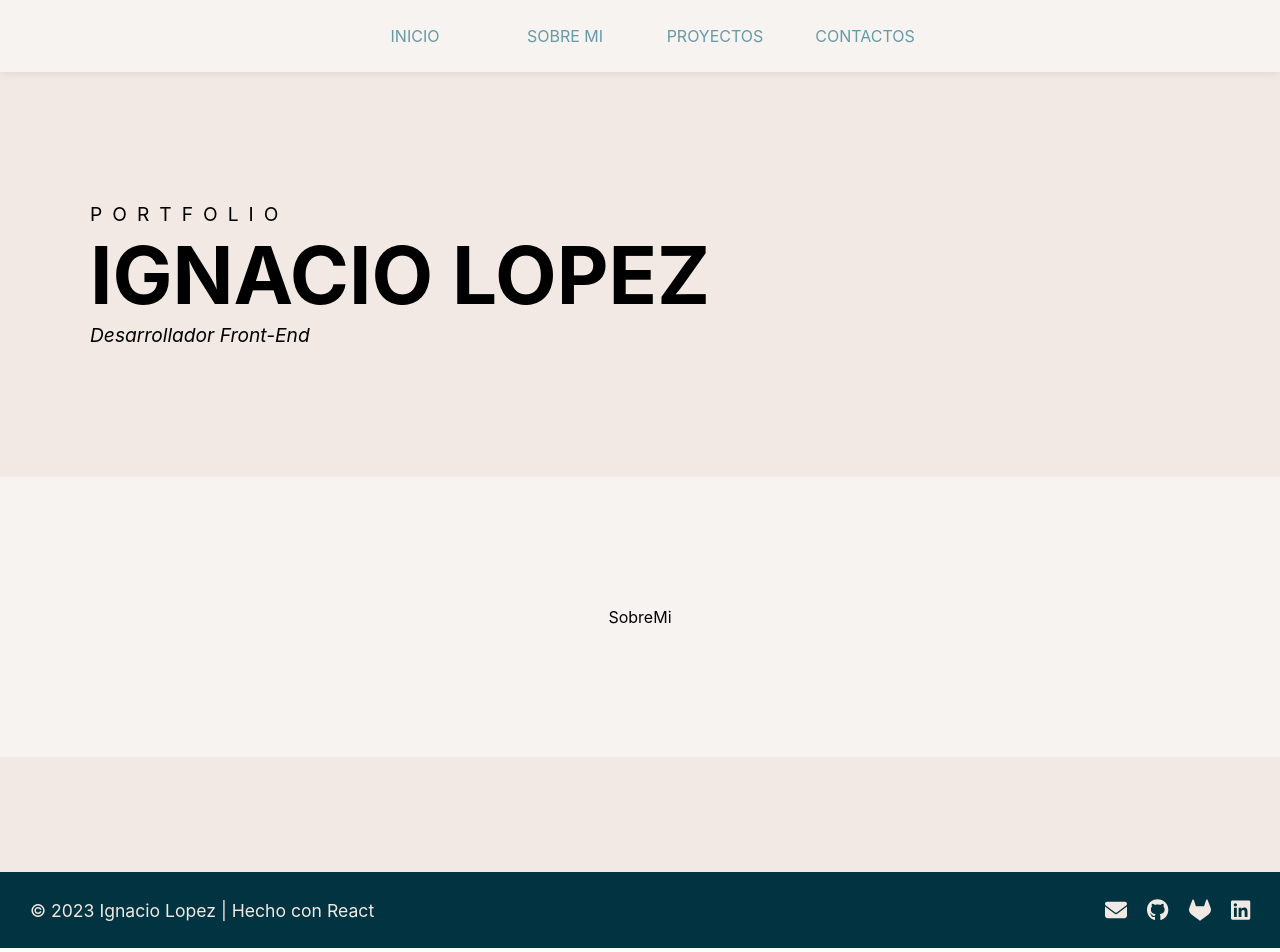
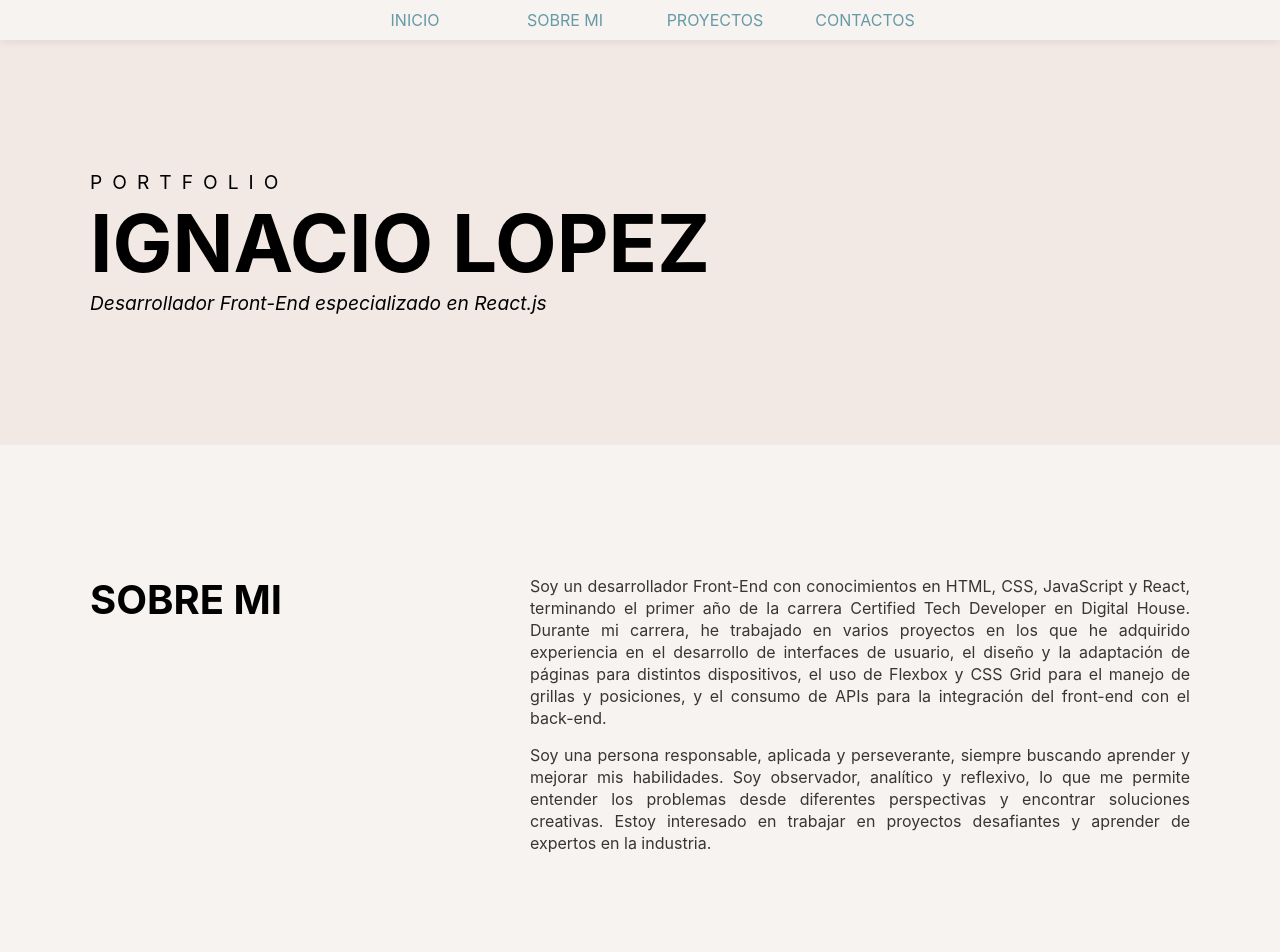
Before and after one commit to Lopezzz099/portfolio-ignacio-lopez, a React (Create React App) app: page /home in a window 1280 px wide. Shown: the top 952 px of the page. Built offline with nearby package versions, Linux system fonts and the light colour scheme; some icons are missing.

Commit message:
Agregando proyectos

```diff
--- /dev/null
+++ b/src/Components/Contactos.jsx
@@ -0,0 +1,9 @@
+import React from 'react'
+
+const Contactos = () => {
+  return (
+    <section>Contactos</section>
+  )
+}
+
+export default Contactos
--- a/src/Components/Header.jsx
+++ b/src/Components/Header.jsx
@@ -6,10 +6,10 @@ const Header = () => {
     <header>
       <div>
         <ul className="menuDesktop">
-          <p>Inicio</p>
-          <p>Sobre mi</p>
-          <p>Proyectos</p>
-          <p>Contactos</p>
+          <a href="#inicio">Inicio</a>
+          <a href="#sobreMi">Sobre mi</a>
+          <a href="proyectos">Proyectos</a>
+          <a href="">Contactos</a>
         </ul>
       </div>
     </header>
--- a/src/Components/HeaderStyles.css
+++ b/src/Components/HeaderStyles.css
@@ -13,16 +13,17 @@ header {
   padding: 0px;
   margin: 0px;
 }
-.menuDesktop > p {
+.menuDesktop > a {
   width: 150px;
   color: #659AA6;
   cursor: pointer;
   text-align: center;
+  text-decoration: none;
   font-weight: 400;
   font-size: 1rem;
   text-transform: uppercase;
 }
-.menuDesktop > p:hover {
+.menuDesktop > a:hover {
   color: #025159;
   transition: .2s;
   transform: scale(1.1);
--- a/src/Components/PrimeraVista.jsx
+++ b/src/Components/PrimeraVista.jsx
@@ -7,7 +7,7 @@ const PrimeraVista = () => {
       <div className="cajaIntro">
         <h2 className="tituloPort">Portfolio</h2>
         <h1 className="tituloNom">Ignacio Lopez</h1>
-        <p className="subtitulo">Desarrollador Front-End</p>
+        <p className="subtitulo">Desarrollador Front-End especializado en React.js</p>
         <div></div>
       </div>
       <div className="cajaFoto">
--- a/src/Components/PrimeraVistaStyles.css
+++ b/src/Components/PrimeraVistaStyles.css
@@ -49,11 +49,22 @@
   opacity: 0;
 }
 .cajaFoto {
-  /* width: 50%;
-    margin: 0 auto;
-    min-width: 130px;
-    max-width: 160px;
-    object-fit: fill; */
+  animation-name: entrada-de-imagen;
+  animation-duration: 1s;
+  animation-delay: 0.5s;
+  animation-fill-mode: forwards;
+  opacity: 0;
+  transform: scale(0);
+}
+@keyframes entrada-de-imagen {
+  from {
+    opacity: 0;
+    transform: scale(0);
+  }
+  to {
+    opacity: 1;
+    transform: scale(1);
+  }
 }
 @keyframes entrada-de-texto {
   from {
--- /dev/null
+++ b/src/Components/Proyectos.jsx
@@ -0,0 +1,9 @@
+import React from 'react'
+
+const Proyectos = () => {
+  return (
+    <section className='proyectos' id='proyectos'>Proyectos</section>
+  )
+}
+
+export default Proyectos
--- a/src/Components/SobreMi.jsx
+++ b/src/Components/SobreMi.jsx
@@ -4,7 +4,39 @@ import "./SobreMiStyles.css";
 const SobreMi = () => {
   return (
     <section className="sobreMi" id="sobreMi">
-      SobreMi
+      <div
+        style={{
+          display: "flex",
+          justifyContent: "space-between",
+          maxWidth: "1100px",
+          width: "90%",
+          margin: "0 auto"
+        }}
+      >
+        <div style={{width: "40%"}}>
+          <h2>Sobre mi</h2>
+        </div>
+        <div className="acercaMio">
+          <p>
+            Soy un desarrollador Front-End con conocimientos en HTML, CSS,
+            JavaScript y React, terminando el primer año de la carrera Certified
+            Tech Developer en Digital House. Durante mi carrera, he trabajado en
+            varios proyectos en los que he adquirido experiencia en el
+            desarrollo de interfaces de usuario, el diseño y la adaptación de
+            páginas para distintos dispositivos, el uso de Flexbox y CSS Grid
+            para el manejo de grillas y posiciones, y el consumo de APIs para la
+            integración del front-end con el back-end.
+          </p>
+          <p>
+            Soy una persona responsable, aplicada y perseverante, siempre
+            buscando aprender y mejorar mis habilidades. Soy observador,
+            analítico y reflexivo, lo que me permite entender los problemas
+            desde diferentes perspectivas y encontrar soluciones creativas.
+            Estoy interesado en trabajar en proyectos desafiantes y aprender de
+            expertos en la industria.
+          </p>
+        </div>
+      </div>
     </section>
   );
 };
--- a/src/Components/SobreMiStyles.css
+++ b/src/Components/SobreMiStyles.css
@@ -1,3 +1,43 @@
-.sobreMi{
-    background-color: var(--background-secondary);
+.sobreMi {
+  background-color: var(--background-secondary);
+  position: relative;
+  width: 100%;
 }
+h2 {
+  font-size: 2.5rem;
+  font-weight: 700;
+  margin-top: 0px;
+  text-transform: uppercase;
+  text-align: start;
+  animation-name: entrada-de-texto-Sobre-Mi;
+  animation-duration: 1s;
+  animation-delay: .5s;
+  animation-fill-mode: forwards;
+  opacity: 0;
+}
+.acercaMio {
+  width: 60%;
+}
+.acercaMio p {
+  line-height: 22px;
+  font-size: 1rem;
+  margin-top: 0px;
+  margin-bottom: 15px;
+  text-align: justify;
+  color: #363636;
+  animation-name: entrada-de-texto-Sobre-Mi;
+  animation-duration: 1s;
+  animation-delay: .8s;
+  animation-fill-mode: forwards;
+  opacity: 0;
+}
+@keyframes entrada-de-texto-Sobre-Mi {
+  from {
+    opacity: 0;
+    transform: translateX(-50px);
+  }
+  to {
+    opacity: 1;
+    transform: translateX(0);
+  }
+}
--- a/src/Routes/Home.jsx
+++ b/src/Routes/Home.jsx
@@ -1,12 +1,16 @@
 import React from "react";
 import PrimeraVista from "../Components/PrimeraVista";
 import SobreMi from "../Components/SobreMi";
+import Proyectos from "../Components/Proyectos";
+import Contactos from "../Components/Contactos";
 
 const Home = () => {
   return (
     <>
       <PrimeraVista />
       <SobreMi/>
+      <Proyectos/>
+      <Contactos/>
     </>
   );
 };
--- a/src/index.css
+++ b/src/index.css
@@ -23,3 +23,16 @@ section{
   --color3: #B4D2D9;
   --color4: #025159;
 }
+::-webkit-scrollbar {
+  width: 5px;
+
+}
+
+/* Establecer el color de la barra de desplazamiento y del thumb */
+::-webkit-scrollbar-track {
+  background-color: var(--color3);
+}
+
+::-webkit-scrollbar-thumb {
+  background-color: var(--color4);
+}
```
Also changed, not shown: src/Components/ContactosStyles.css (added), src/Components/ProyectosStyles.css (added).
